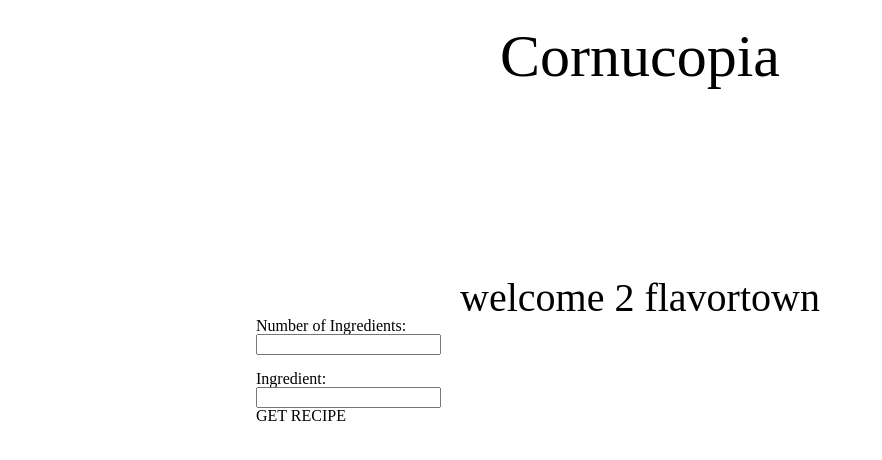
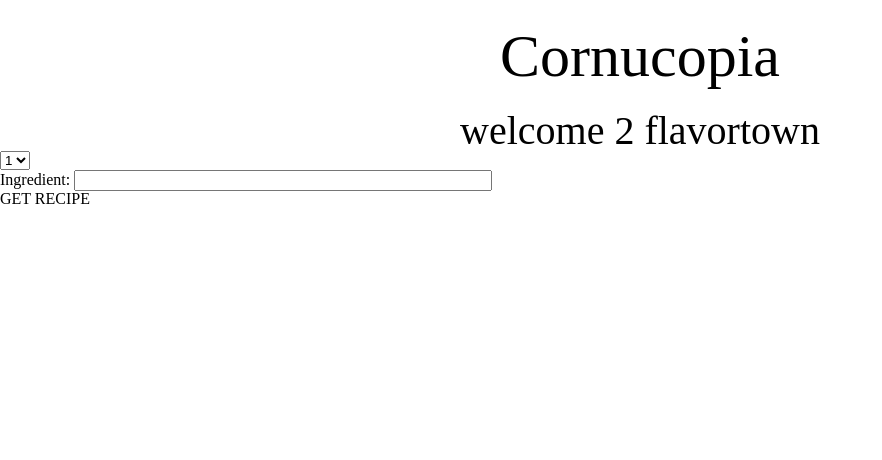
Before and after one commit to GeorgeGo/CorNoGopia, a Flask app: page / in a window 1280 px wide. Shown: the top 460 px of the page, without its empty margins (0-882 px from the left). Run offline with Flask 2, Linux system fonts and the light colour scheme.

Commit message:
changed number form to select field

```diff
--- a/static/css/main.css
+++ b/static/css/main.css
@@ -17,7 +17,7 @@ body{
 }
 .flav-town-holder{
   width:60%;
-  margin-top: 15%;
+  margin-top: 2%;
   margin-left: 20%;
   margin-right: 20%;
 }
@@ -29,6 +29,13 @@ body{
   color: black;
   text-align: center;
   font-size: 40px;
+}
+.ingredientHolder{
+width: 80%;
+    /*text-align: center;*/
+}
+.form-input{
+    width: 40%;
 }
 .recipeDiv{
     width: 50%;
--- a/static/js/app.js
+++ b/static/js/app.js
@@ -37,7 +37,7 @@ $('#getRecipes').click(function () {
 	$('#ingredientsForm').submit();
 });
 
-$('#ingredientsNumber').submit(function (event) {
+$('#ingredientsNumber').change(function (event) {
 	$('#ingredientsForm').empty();
 	var a = $('#ingredientsNumber').serializeArray()[0].value;
 	for (var i = 0; i < a; i++) {
--- a/templates/index.html
+++ b/templates/index.html
@@ -16,19 +16,28 @@
 				welcome 2 flavortown
 			</p>
 		</div>
-		<form id="ingredientsNumber">
+	</div>
+	<div class="ingredientHolder">
+
+
+		<!-- <form id="ingredientsNumber">
 			Number of Ingredients:
-			<br>
-			<input type="text" name="numberOfIngredients" value="">
-		</form>
-		<br>
+			<input type="text" name="numberOfIngredients" class="form-input">
+		</form> -->
+		<select id="ingredientsNumber" class="" name="">
+			<option value='1'>1</option>
+			<option value='2'>2</option>
+			<option value='3'>3</option>
+			<option value='4'>4</option>
+			<option value='5'>5</option>
+		</select>
 		<form id="ingredientsForm">
 			Ingredient:
-			<br>
-			<input type="text" name="ingredient" value="">
+			<input type="text" name="ingredient" class="form-input">
 		</form>
+	</div>
 		<div id='getRecipes'><span>GET RECIPE</span></div>
-	</div>
+
 	<div id="recipeDivHolder" class=""></div>
 	<script type="text/javascript" src="../static/vendors/jquery-2.2.0.min.js"></script>
 	<script type="text/javascript" src="../static/js/app.js"></script>
```
